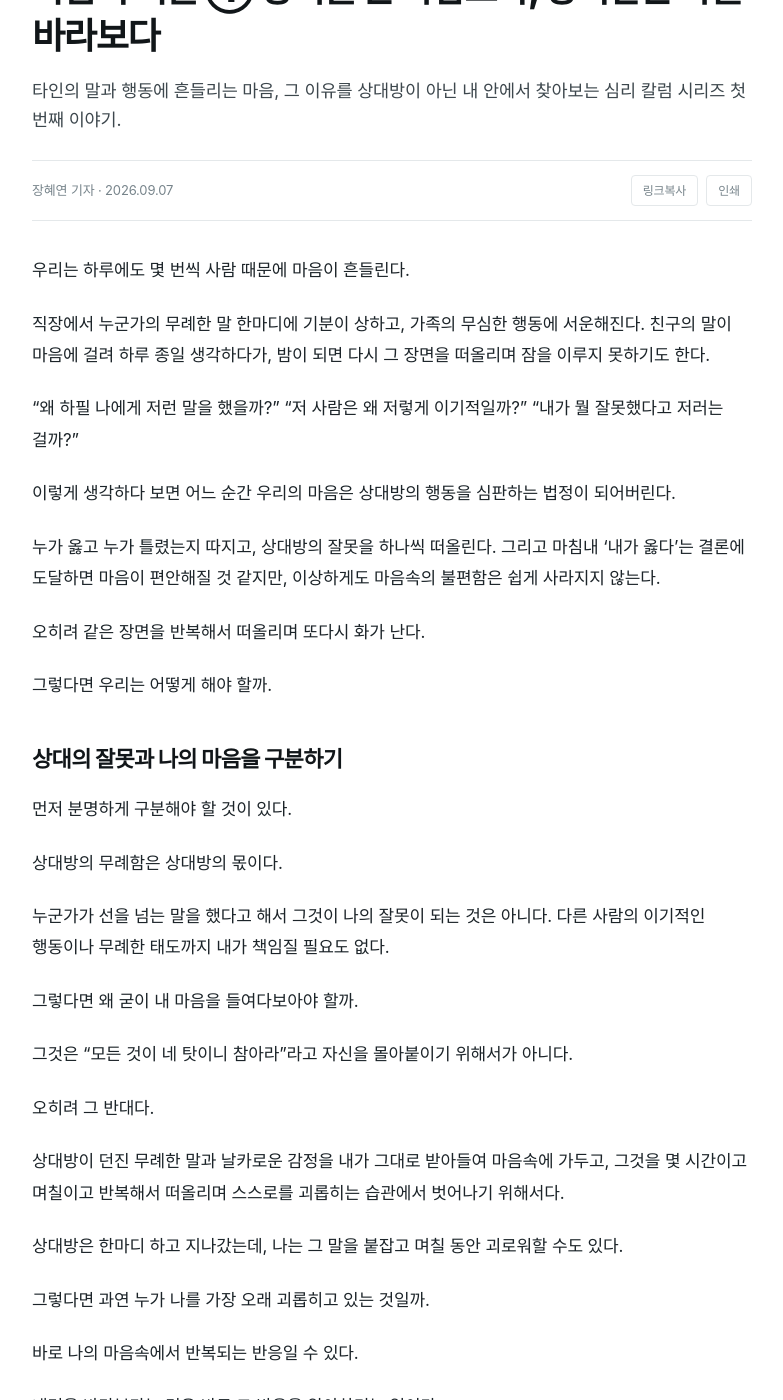
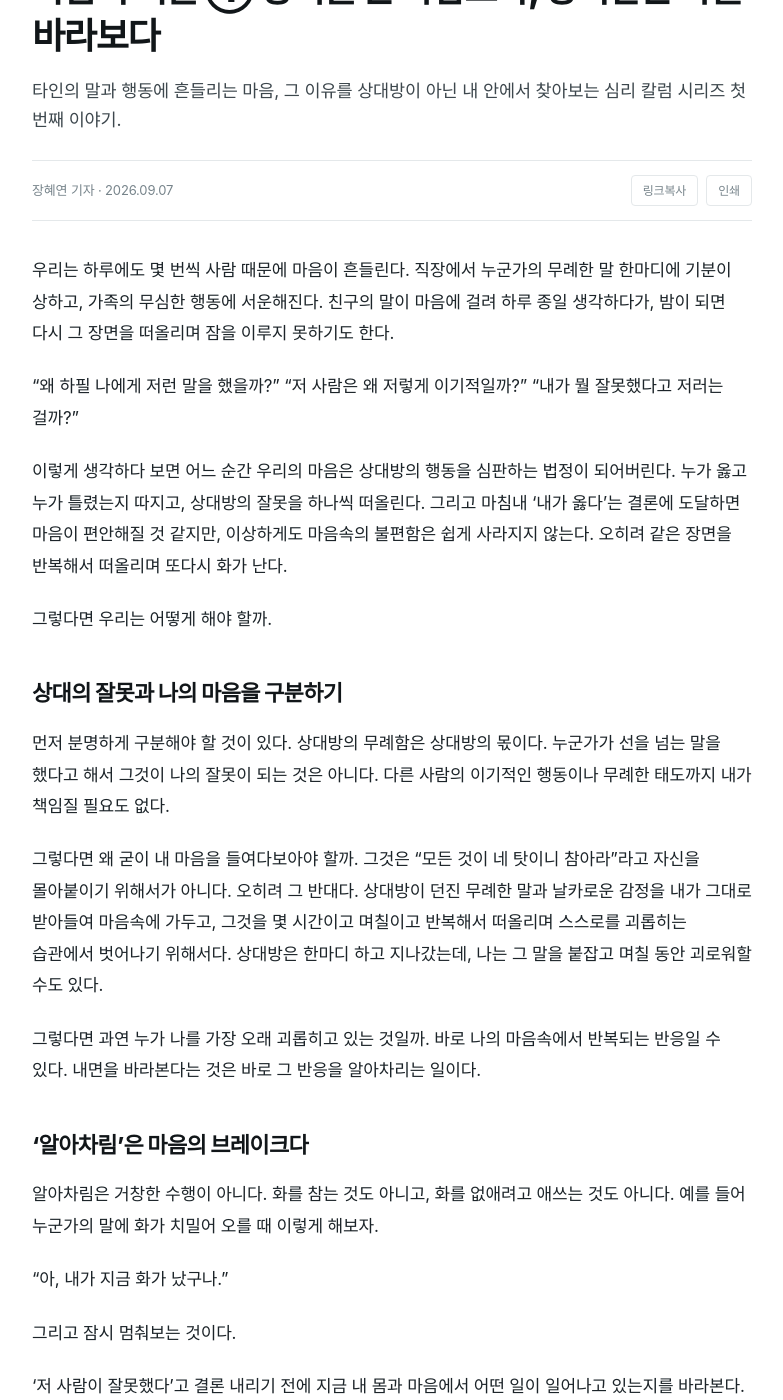
Before and after one commit to kokorojuin-tech/mt-news, a Jekyll site: the page built from _posts/2026-09-07-mind-mirror-1.md, in a window 1280 px wide and 1400 px high, scrolled down 310 px. Shown: the whole window, without its empty margins (248-1031 px from the left). Built offline with Jekyll 4.4.1, drawn with Linux system fonts in a browser that asks for light colours; some web fonts are replaced; some of the changed text lies outside the part shown.

Commit message:
Update 2026-09-07-mind-mirror-1.md

```diff
--- a/_posts/2026-09-07-mind-mirror-1.md
+++ b/_posts/2026-09-07-mind-mirror-1.md
@@ -8,7 +8,6 @@ lang: ko
 ---
 
 우리는 하루에도 몇 번씩 사람 때문에 마음이 흔들린다.
-
 직장에서 누군가의 무례한 말 한마디에 기분이 상하고, 가족의 무심한 행동에 서운해진다. 친구의 말이 마음에 걸려 하루 종일 생각하다가, 밤이 되면 다시 그 장면을 떠올리며 잠을 이루지 못하기도 한다.
 
 “왜 하필 나에게 저런 말을 했을까?”
@@ -16,9 +15,7 @@ lang: ko
 “내가 뭘 잘못했다고 저러는 걸까?”
 
 이렇게 생각하다 보면 어느 순간 우리의 마음은 상대방의 행동을 심판하는 법정이 되어버린다.
-
 누가 옳고 누가 틀렸는지 따지고, 상대방의 잘못을 하나씩 떠올린다. 그리고 마침내 ‘내가 옳다’는 결론에 도달하면 마음이 편안해질 것 같지만, 이상하게도 마음속의 불편함은 쉽게 사라지지 않는다.
-
 오히려 같은 장면을 반복해서 떠올리며 또다시 화가 난다.
 
 그렇다면 우리는 어떻게 해야 할까.
@@ -26,36 +23,26 @@ lang: ko
 ## 상대의 잘못과 나의 마음을 구분하기
 
 먼저 분명하게 구분해야 할 것이 있다.
-
 상대방의 무례함은 상대방의 몫이다.
-
 누군가가 선을 넘는 말을 했다고 해서 그것이 나의 잘못이 되는 것은 아니다. 다른 사람의 이기적인 행동이나 무례한 태도까지 내가 책임질 필요도 없다.
 
 그렇다면 왜 굳이 내 마음을 들여다보아야 할까.
-
 그것은 “모든 것이 네 탓이니 참아라”라고 자신을 몰아붙이기 위해서가 아니다.
-
 오히려 그 반대다.
-
 상대방이 던진 무례한 말과 날카로운 감정을 내가 그대로 받아들여 마음속에 가두고, 그것을 몇 시간이고 며칠이고 반복해서 떠올리며 스스로를 괴롭히는 습관에서 벗어나기 위해서다.
-
 상대방은 한마디 하고 지나갔는데, 나는 그 말을 붙잡고 며칠 동안 괴로워할 수도 있다.
 
 그렇다면 과연 누가 나를 가장 오래 괴롭히고 있는 것일까.
-
 바로 나의 마음속에서 반복되는 반응일 수 있다.
-
 내면을 바라본다는 것은 바로 그 반응을 알아차리는 일이다.
 
 ## ‘알아차림’은 마음의 브레이크다
 
 알아차림은 거창한 수행이 아니다.
-
 화를 참는 것도 아니고, 화를 없애려고 애쓰는 것도 아니다.
-
 예를 들어 누군가의 말에 화가 치밀어 오를 때 이렇게 해보자.
 
-> “아, 내가 지금 화가 났구나.”
+ “아, 내가 지금 화가 났구나.”
 
 그리고 잠시 멈춰보는 것이다.
 
@@ -68,39 +55,30 @@ lang: ko
 서운함이 느껴지는가.
 
 그 감정을 없애려고 하지 말고 잠시 그대로 바라본다.
-
 마치 하늘에 구름이 지나가는 것을 바라보듯이 말이다.
-
 화가 올라오면 화가 올라오는 것을 보고, 서운함이 올라오면 서운함이 올라오는 것을 본다.
-
 “나는 화가 난 사람이다”가 아니라 “지금 내 안에 화가 올라오고 있구나.”
-
 이 작은 차이가 중요하다.
-
 감정과 나 자신을 조금 떨어뜨려 바라볼 수 있기 때문이다.
 
 ## 우리가 반복해서 상처받는 이유
 
 사람들은 종종 비슷한 인간관계의 문제를 반복해서 경험한다.
-
 직장에서는 계속 비슷한 유형의 사람 때문에 힘들고, 가족관계에서도 비슷한 이유로 갈등이 생긴다.
-
 물론 모든 인간관계의 문제를 ‘내 탓’으로 돌려서는 안 된다.
-
 다만 한 가지 질문은 해볼 필요가 있다.
 
 “왜 나는 이 상황에서 유독 크게 흔들리는가?”
 
 누군가의 무례한 말 자체보다, 그 말이 내 안에 있던 오래된 상처를 건드렸기 때문에 더 큰 아픔을 느끼는 경우도 있다.
-
 과거에 무시당했던 기억, 인정받지 못했던 경험, 버림받을지도 모른다는 두려움, 항상 잘해야 한다는 부담감 등이 현재의 사건과 만나면서 감정이 증폭되는 것이다.
-
 이때 필요한 것이 ‘나를 탓하는 것’이 아니라 나를 이해하는 것이다.
 
-“저 사람 때문에 내가 힘들다”에서 한 걸음 더 나아가
+“저 사람 때문에 내가 힘들다”에서
+한 걸음 더 나아가
+“저 사람의 행동이 내 안의 어떤 부분을 건드렸을까?”
+라고 바라보는 것이다.
+이 질문을 시작하는 순간 우리는 타인을 바라보던 시선을 조금씩 자신에게 돌릴 수 있다.
 
-“저 사람의 행동이 내 안의 어떤 부분을 건드렸을까?”
-
-라고 바라보는 것이다.
-
-이 질문을 시작하는 순간 우리는 타인을 바라보던 시선을 조금씩 자신에게 돌릴 수 있다.
+[다음 칼럼 예고]
+다음 편에서는 이번 편에 이어 "관계"에 대해서 조금 더 이야기해보려 한다.
```
